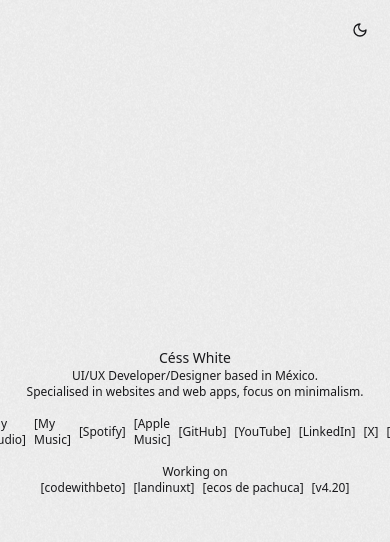
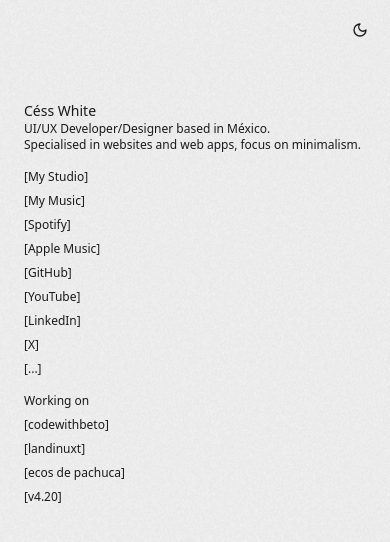
Before and after one commit to cesswhite/portfolio, a Nuxt app: page / in a window 390 px wide. Shown: the top 542 px of the page. Built offline with nearby package versions, Linux system fonts and the light colour scheme.

Commit message:
Refactor Info.vue and default.vue components to improve layout and styling; adjust flex properties for better alignment and responsiveness across different screen sizes.

```diff
--- a/app/components/Info.vue
+++ b/app/components/Info.vue
@@ -1,6 +1,6 @@
 <template>
-    <div class="flex flex-col items-center">
-        <header class="flex flex-col items-center text-center">
+    <div class="flex flex-col items-start sm:items-center w-full">
+        <header class="flex flex-col items-start sm:items-center text-left sm:text-center">
             <h1 class="text-sm font-sans text-zinc-900 dark:text-zinc-100">Céss White</h1>
             <p class="text-xs font-sans text-zinc-900 dark:text-zinc-100">
                 UI/UX Developer/Designer based in México.
@@ -9,7 +9,7 @@
                 Specialised in websites and web apps, focus on minimalism.
             </p>
         </header>
-        <nav aria-label="Social and contact links" class="flex gap-2 items-center mt-4">
+        <nav aria-label="Social and contact links" class="flex flex-col sm:flex-row gap-2 items-start sm:items-center mt-4">
             <SiteLink href="https://ecostudios.dev/?ref=cesswhite" label="[My Studio]" target="_blank" />
             <SiteLink href="https://youtu.be/jvLL0v-dlx0?ref=cesswhite" label="[My Music]" target="_blank" />
             <SiteLink href="https://open.spotify.com/artist/2YtwRcqtcCzgpP38CzeflE?ref=cesswhite" label="[Spotify]"
@@ -25,12 +25,12 @@
                 href="mailto:acessloop@gmail.com?subject=Hello%20Céss%20White&body=Hello%20Céss,%20I%20am%20interested%20in%20your%20work.%20I%20would%20like%20to%20know%20more%20about%20your%20services.%20Thank%20you.%20Best%20regards.%20"
                 label="[...]" />
         </nav>
-        <section aria-labelledby="working-on-heading" class="flex flex-col items-center">
+        <section aria-labelledby="working-on-heading" class="flex flex-col items-start sm:items-center">
             <h2 id="working-on-heading"
                 class="text-xs font-sans text-zinc-900 dark:text-zinc-100 mt-4 font-normal">
                 Working on
             </h2>
-            <nav aria-label="Current projects" class="flex gap-2 items-center">
+            <nav aria-label="Current projects" class="flex flex-col sm:flex-row gap-2 items-start sm:items-center mt-2">
                 <SiteLink href="https://codewithbeto.dev/?ref=cesswhite" label="[codewithbeto]" target="_blank" />
                 <SiteLink href="https://www.landinuxt.com/?ref=cesswhite" label="[landinuxt]" target="_blank" />
                 <SiteLink href="https://www.ecosdepachuca.com/?ref=cesswhite" label="[ecos de pachuca]" target="_blank" />
--- a/app/layouts/default.vue
+++ b/app/layouts/default.vue
@@ -2,7 +2,7 @@
     <div class="relative flex min-h-dvh flex-col">
         <Noise />
         <Header />
-        <div class="flex flex-1 items-center justify-center px-4">
+        <div class="flex flex-1 items-start justify-start px-6 pt-[12vh] sm:items-center sm:justify-center sm:px-4 sm:pt-0">
             <slot />
         </div>
     </div>
```
